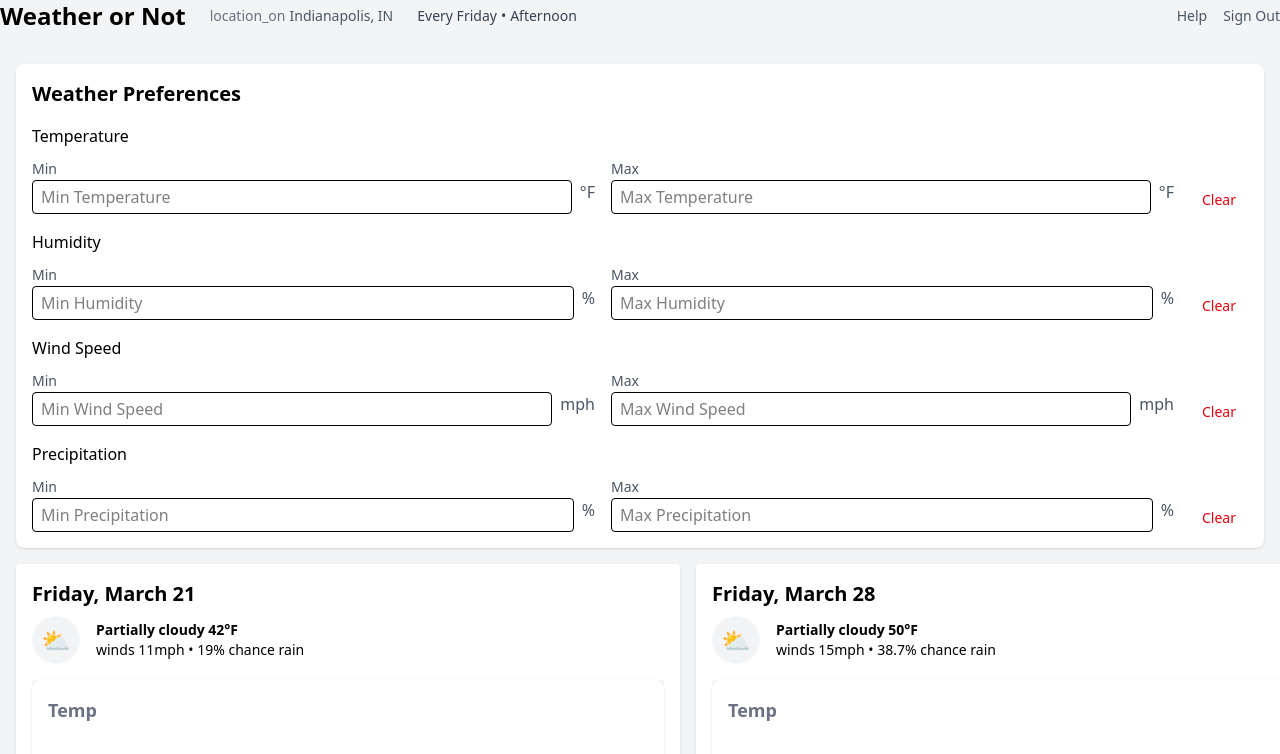
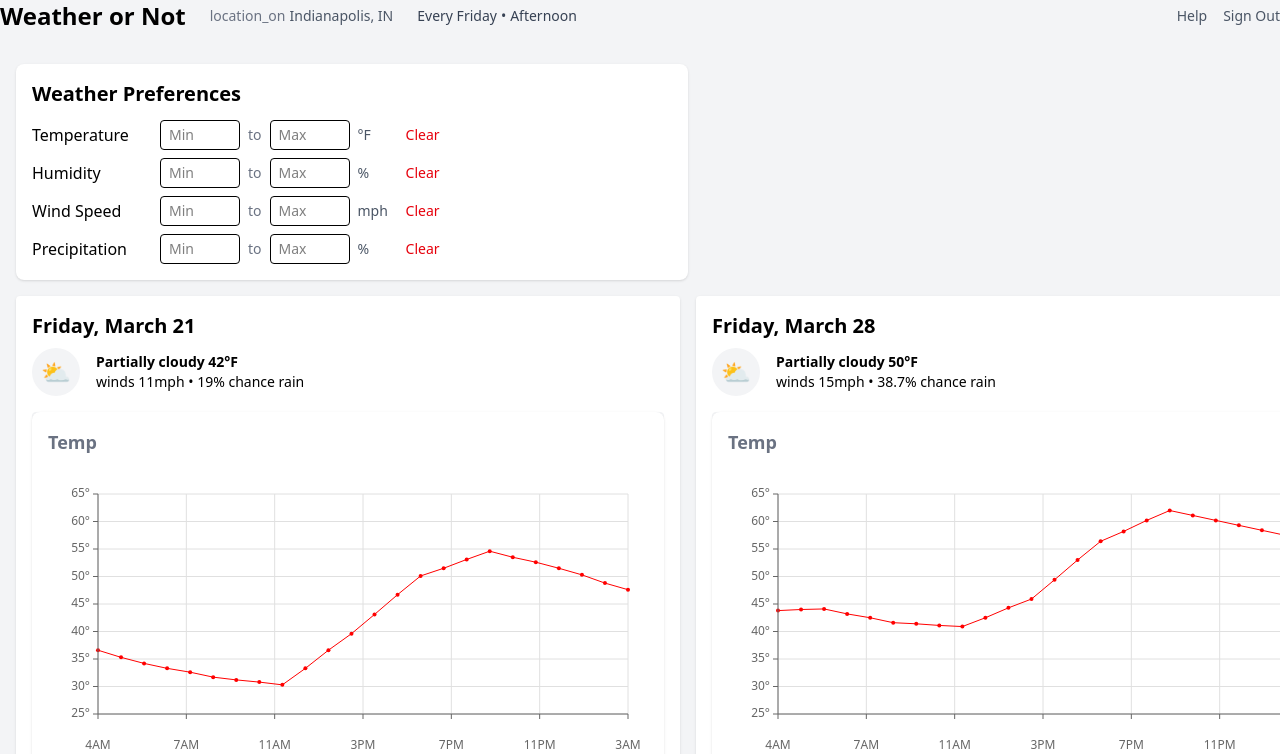
Before and after one commit to byronwall/weather-helper, a React (Vite) app: page / in a window 1280 px wide. Shown: the top 754 px of the page. Built offline with nearby package versions, Linux system fonts and the light colour scheme.

Commit message:
Extract preference logic to common spot

```diff
--- a/src/WeatherChart.tsx
+++ b/src/WeatherChart.tsx
@@ -1,8 +1,13 @@
 import { WeatherField } from "./types/user";
 import { HourReading } from "./types/api";
 import { useCommonAxis } from "./stores/useCommonAxis";
-import { useUserPrefs, WeatherPreference } from "./stores/userPrefsStore";
+import { useUserPrefs } from "./stores/userPrefsStore";
 import { useEffect } from "react";
+import {
+  analyzePreferences,
+  getPreferenceKey,
+  isValueInRange,
+} from "./utils/preferenceHelper";
 
 interface WeatherChartProps {
   hourlyData: HourReading[];
@@ -22,21 +27,16 @@ function formatTime(timestamp: number): string {
     .replace(" ", "");
 }
 
-// Map WeatherField to preference key
-const fieldToPreferenceKey: Record<WeatherField, keyof WeatherPreference> = {
-  temp: "temperature",
-  windspeed: "windSpeed",
-  precipprob: "precipitation",
-  humidity: "humidity",
-};
-
 export function WeatherChart({ hourlyData, field }: WeatherChartProps) {
   const { registerLimit, getCurrentLimits, defaultLimits } = useCommonAxis();
   const { preferences } = useUserPrefs();
 
   // Get the corresponding preference key for this field
-  const preferenceKey = fieldToPreferenceKey[field];
+  const preferenceKey = getPreferenceKey(field);
   const fieldPreferences = preferences[preferenceKey];
+
+  // Analyze preferences
+  const preferenceAnalysis = analyzePreferences(hourlyData, field, preferences);
 
   const width = 600;
   const height = 300;
@@ -90,17 +90,15 @@ export function WeatherChart({ hourlyData, field }: WeatherChartProps) {
     chartHeight -
     ((val - minValue) / (maxValue - minValue)) * chartHeight;
 
-  // Split data into segments and determine line thickness based on preferences
-  const gapThreshold = 70 * 60 * 1000;
+  // Update isInRange function to use helper
+  const isInPreferenceRange = (value: number): boolean => {
+    if (!fieldPreferences) return false;
+    return isValueInRange(value, fieldPreferences);
+  };
+
+  // Update the segments generation to use the analysis results
   const segments: Array<{ points: DataPoint[]; isInRange: boolean }> = [];
   let currentSegment: DataPoint[] = [];
-
-  const isInRange = (value: number): boolean => {
-    if (!fieldPreferences) return false;
-    const aboveMin = !fieldPreferences.min || value >= fieldPreferences.min;
-    const belowMax = !fieldPreferences.max || value <= fieldPreferences.max;
-    return aboveMin && belowMax;
-  };
 
   const findCrossingPoint = (
     p1: DataPoint,
@@ -108,8 +106,8 @@ export function WeatherChart({ hourlyData, field }: WeatherChartProps) {
   ): DataPoint | null => {
     if (!fieldPreferences) return null;
 
-    const p1InRange = isInRange(p1.value);
-    const p2InRange = isInRange(p2.value);
+    const p1InRange = isInPreferenceRange(p1.value);
+    const p2InRange = isInPreferenceRange(p2.value);
 
     if (p1InRange === p2InRange) return null;
 
@@ -125,13 +123,16 @@ export function WeatherChart({ hourlyData, field }: WeatherChartProps) {
 
     // Linear interpolation
     const t = (boundaryValue - p1.value) / (p2.value - p1.value);
-    if (t < 0 || t > 1) return null; // Sanity check for interpolation
+    if (t < 0 || t > 1) return null;
 
     return {
       time: p1.time + t * (p2.time - p1.time),
       value: boundaryValue,
     };
   };
+
+  // Split data into segments and determine line thickness based on preferences
+  const gapThreshold = 70 * 60 * 1000;
 
   for (let i = 0; i < data.length; i++) {
     const point = data[i];
@@ -142,7 +143,9 @@ export function WeatherChart({ hourlyData, field }: WeatherChartProps) {
       if (currentSegment.length > 0) {
         segments.push({
           points: currentSegment,
-          isInRange: isInRange(currentSegment[currentSegment.length - 1].value),
+          isInRange: isInPreferenceRange(
+            currentSegment[currentSegment.length - 1].value
+          ),
         });
         currentSegment = [];
       }
@@ -164,7 +167,7 @@ export function WeatherChart({ hourlyData, field }: WeatherChartProps) {
         currentSegment.push(crossingPoint);
         segments.push({
           points: currentSegment,
-          isInRange: isInRange(currentSegment[0].value),
+          isInRange: isInPreferenceRange(currentSegment[0].value),
         });
 
         // Start new segment from the crossing point
@@ -179,7 +182,7 @@ export function WeatherChart({ hourlyData, field }: WeatherChartProps) {
     if (i === data.length - 1 && currentSegment.length > 0) {
       segments.push({
         points: currentSegment,
-        isInRange: isInRange(currentSegment[0].value),
+        isInRange: isInPreferenceRange(currentSegment[0].value),
       });
     }
   }
@@ -281,6 +284,7 @@ export function WeatherChart({ hourlyData, field }: WeatherChartProps) {
   });
 
   return (
+    <div className="space-y-2">
       <svg width={width} height={height} className="bg-white rounded-lg">
         {/* Background gridlines */}
         {yTicks.map((tick, i) => (
@@ -404,5 +408,16 @@ export function WeatherChart({ hourlyData, field }: WeatherChartProps) {
           </g>
         ))}
       </svg>
+      {fieldPreferences && preferenceAnalysis.summary.totalDuration > 0 && (
+        <div className="text-sm text-gray-600">
+          {Math.round(preferenceAnalysis.summary.percentInRange)}% of time
+          within preferences (
+          {Math.round(
+            preferenceAnalysis.summary.inRangeDuration / (60 * 60 * 1000)
+          )}{" "}
+          hours)
+        </div>
+      )}
+    </div>
   );
 }
--- a/src/components/UserPreferences.tsx
+++ b/src/components/UserPreferences.tsx
@@ -31,19 +31,18 @@ export function UserPreferences() {
   };
 
   return (
-    <div className="p-4 bg-white rounded-lg shadow">
-      <h2 className="text-xl font-bold mb-4">Weather Preferences</h2>
-      <div className="space-y-4">
+    <div className="p-4 bg-white rounded-lg shadow max-w-2xl">
+      <h2 className="text-xl font-bold mb-3">Weather Preferences</h2>
+      <div className="space-y-2">
         {Object.entries(METRICS).map(([metric, config]) => (
-          <div key={metric} className="flex flex-col">
-            <label className="font-medium mb-2">{config.label}</label>
-            <div className="flex gap-4">
-              <div className="flex-1">
-                <label className="text-sm text-gray-600">Min</label>
-                <div className="flex">
+          <div key={metric} className="flex items-center gap-4">
+            <div className="w-28">
+              <label className="font-medium">{config.label}</label>
+            </div>
+            <div className="flex items-center gap-2 flex-1">
               <input
                 type="number"
-                    className="w-full border rounded px-2 py-1"
+                className="w-20 border rounded px-2 py-1 text-sm"
                 value={
                   preferences[metric as keyof WeatherPreference]?.min ?? ""
                 }
@@ -54,17 +53,12 @@ export function UserPreferences() {
                     e.target.value
                   )
                 }
-                    placeholder={`Min ${config.label}`}
+                placeholder="Min"
               />
-                  <span className="ml-2 text-gray-600">{config.unit}</span>
-                </div>
-              </div>
-              <div className="flex-1">
-                <label className="text-sm text-gray-600">Max</label>
-                <div className="flex">
+              <span className="text-sm text-gray-500">to</span>
               <input
                 type="number"
-                    className="w-full border rounded px-2 py-1"
+                className="w-20 border rounded px-2 py-1 text-sm"
                 value={
                   preferences[metric as keyof WeatherPreference]?.max ?? ""
                 }
@@ -75,13 +69,11 @@ export function UserPreferences() {
                     e.target.value
                   )
                 }
-                    placeholder={`Max ${config.label}`}
+                placeholder="Max"
               />
-                  <span className="ml-2 text-gray-600">{config.unit}</span>
-                </div>
-              </div>
+              <span className="text-sm text-gray-600 w-8">{config.unit}</span>
               <button
-                className="self-end px-3 py-1 text-sm text-red-600 hover:bg-red-50 rounded"
+                className="text-sm text-red-600 hover:bg-red-50 rounded px-2 py-1"
                 onClick={() =>
                   clearPreference(metric as keyof WeatherPreference)
                 }
--- /dev/null
+++ b/src/utils/preferenceHelper.ts
@@ -0,0 +1,108 @@
+import { WeatherPreference } from "../stores/userPrefsStore";
+import { HourReading } from "../types/api";
+import { WeatherField } from "../types/user";
+
+export interface PreferenceSegment {
+  startTime: number;
+  endTime: number;
+  isInRange: boolean;
+}
+
+export interface PreferenceAnalysis {
+  segments: PreferenceSegment[];
+  summary: {
+    totalDuration: number;
+    inRangeDuration: number;
+    percentInRange: number;
+  };
+}
+
+export function analyzePreferences(
+  hourlyData: HourReading[],
+  field: WeatherField,
+  preferences: Partial<WeatherPreference>
+): PreferenceAnalysis {
+  const fieldPrefs = preferences[getPreferenceKey(field)];
+  if (!fieldPrefs) {
+    return {
+      segments: [],
+      summary: {
+        totalDuration: 0,
+        inRangeDuration: 0,
+        percentInRange: 0,
+      },
+    };
+  }
+
+  const segments: PreferenceSegment[] = [];
+  let currentSegment: PreferenceSegment | null = null;
+  let inRangeDuration = 0;
+
+  for (let i = 0; i < hourlyData.length; i++) {
+    const current = hourlyData[i];
+    const value = current[field];
+    const time = current.datetimeEpoch * 1000;
+    const isInRange = isValueInRange(value, fieldPrefs);
+
+    if (!currentSegment) {
+      currentSegment = {
+        startTime: time,
+        endTime: time,
+        isInRange,
+      };
+    } else if (currentSegment.isInRange !== isInRange) {
+      currentSegment.endTime = time;
+      segments.push(currentSegment);
+      currentSegment = {
+        startTime: time,
+        endTime: time,
+        isInRange,
+      };
+    } else {
+      currentSegment.endTime = time;
+    }
+
+    // Add duration to inRange total if applicable
+    if (isInRange && i < hourlyData.length - 1) {
+      const nextTime = hourlyData[i + 1].datetimeEpoch * 1000;
+      inRangeDuration += nextTime - time;
+    }
+  }
+
+  if (currentSegment) {
+    segments.push(currentSegment);
+  }
+
+  const totalDuration = segments.reduce(
+    (sum, segment) => sum + (segment.endTime - segment.startTime),
+    0
+  );
+
+  return {
+    segments,
+    summary: {
+      totalDuration,
+      inRangeDuration,
+      percentInRange: (inRangeDuration / totalDuration) * 100,
+    },
+  };
+}
+
+export function isValueInRange(
+  value: number,
+  prefs: { min?: number; max?: number }
+): boolean {
+  const aboveMin = !prefs.min || value >= prefs.min;
+  const belowMax = !prefs.max || value <= prefs.max;
+  return aboveMin && belowMax;
+}
+
+export function getPreferenceKey(field: WeatherField): keyof WeatherPreference {
+  const fieldToPreferenceKey: Record<WeatherField, keyof WeatherPreference> = {
+    temp: "temperature",
+    windspeed: "windSpeed",
+    precipprob: "precipitation",
+    humidity: "humidity",
+  };
+  return fieldToPreferenceKey[field];
+}
```
Also changed, not shown: 2 other files (tests, documents, lock files or other folders). Lines whose indentation alone changed are shown as unchanged.
